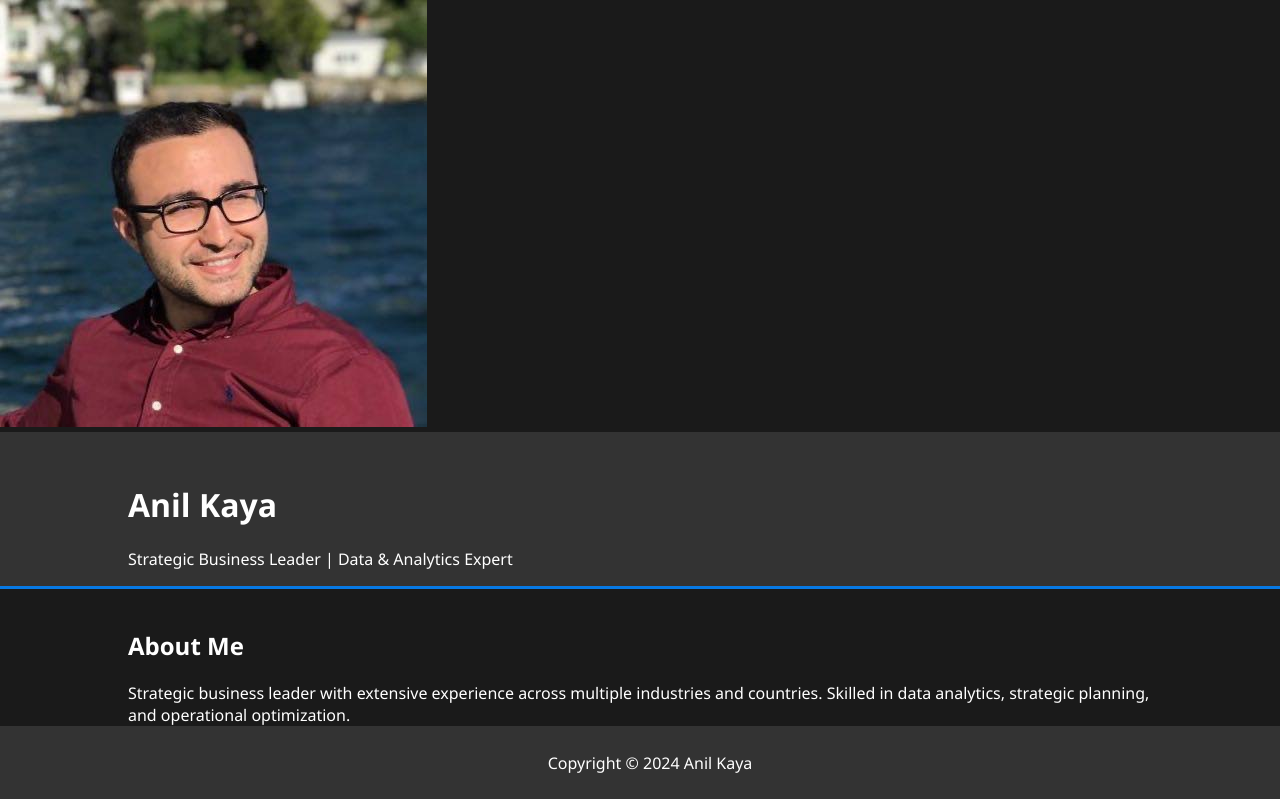
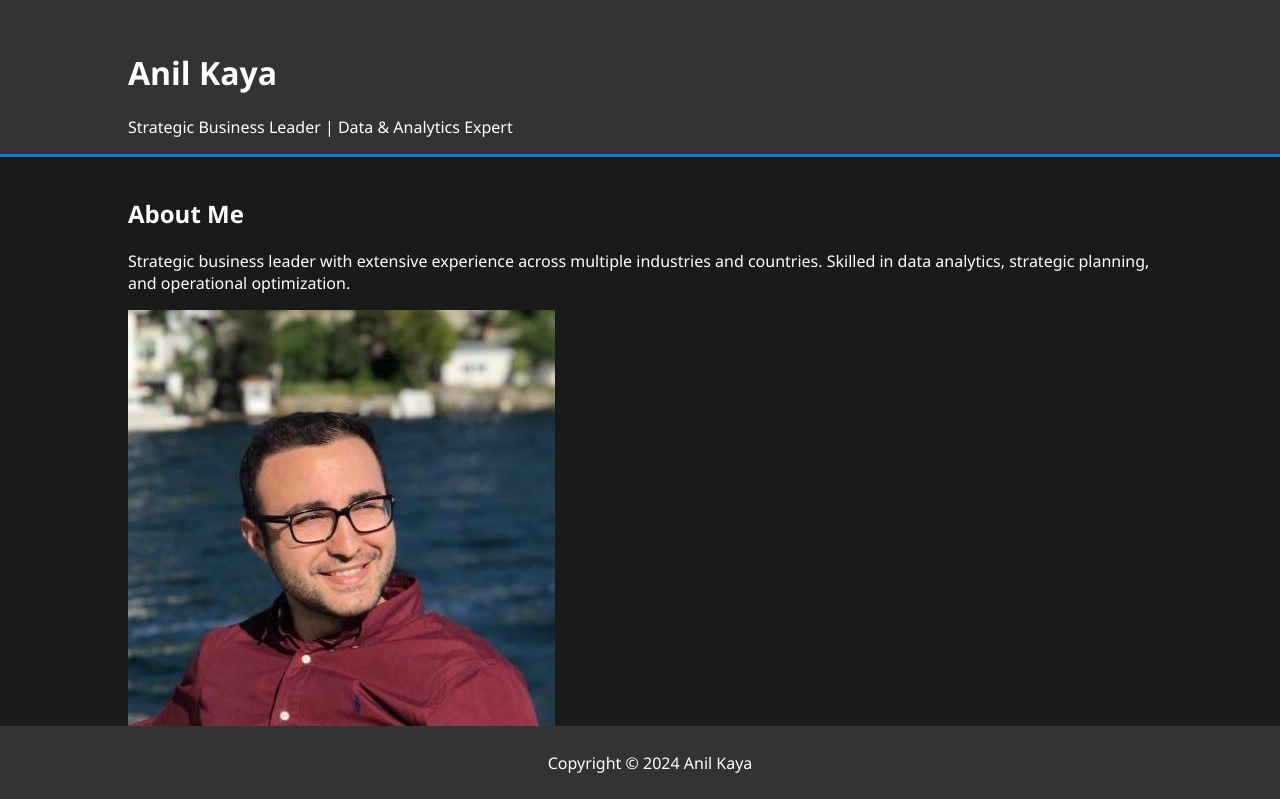
Before and after one commit to kayaanil/kayaanil.github.io, a plain HTML site: page index.html in a window 1280 px wide. Shown: the top 799 px of the page. Drawn offline with Linux system fonts and the light colour scheme.

Commit message:
Update index.html

```diff
--- a/index.html
+++ b/index.html
@@ -13,7 +13,6 @@
         footer { background-color: #333; color: #fff; text-align: center; padding: 10px; position: fixed; left: 0; bottom: 0; width: 100%; }
         img { max-width: 100%; height: auto; }
     </style>
-        <img src="profile.jpg" alt="Anil Kaya">
 </head>
 <body>
     <header>
@@ -27,7 +26,7 @@
         <div class="container">
             <h2>About Me</h2>
             <p>Strategic business leader with extensive experience across multiple industries and countries. Skilled in data analytics, strategic planning, and operational optimization.</p>
-            <img src="IMG_7730.JPG" alt="Anil Kaya">
+            <img src="profile.jpg" alt="Anil Kaya">
         </div>
     </section>
 
```
